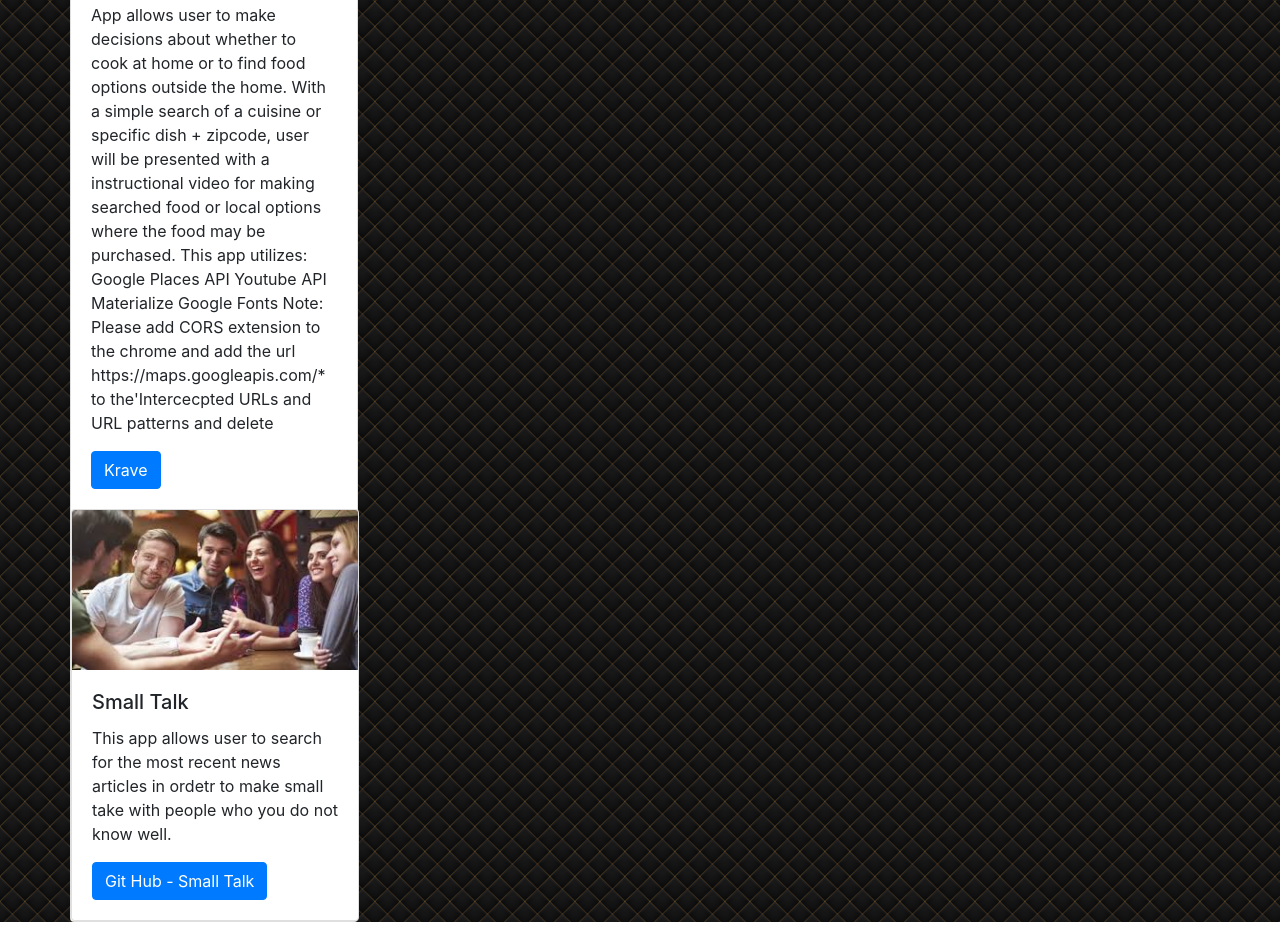
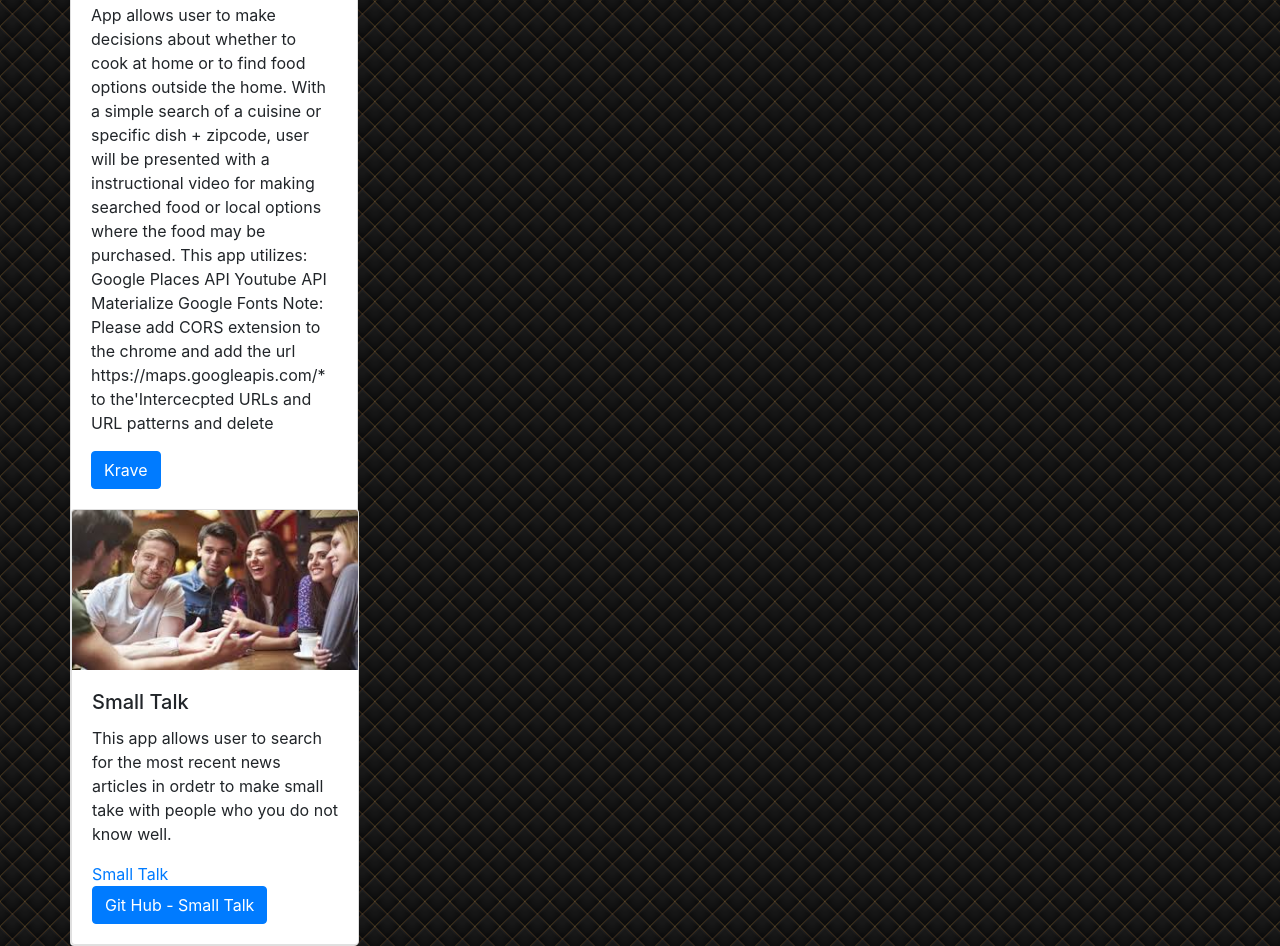
Before and after one commit to alexfosterjr/Bootstrap-Portfolio, a plain HTML site: page portfolio.html in a window 1280 px wide. Shown: the part 611-1557 px from the top of the page. Before the commit the page ends 1533 px from the top, so only its background shows below. Drawn offline with nearby package versions, Linux system fonts and the light colour scheme; a script that the page names is missing.

Commit message:
Update portfolio.html

```diff
--- a/portfolio.html
+++ b/portfolio.html
@@ -97,6 +97,7 @@
             <h5 class="card-title">Small Talk</h5>
             <p class="card-text">This app allows user to search for the most recent news articles in ordetr to make
               small take with people who you do not know well. </p>
+            <a href="https://smalltalk-tryagain.herokuapp.com/">Small Talk</a>
             <a href="https://github.com/ethancampbell77/Project-2" class="btn btn-primary">Git Hub - Small Talk</a>
           </div>
         </div>
```
